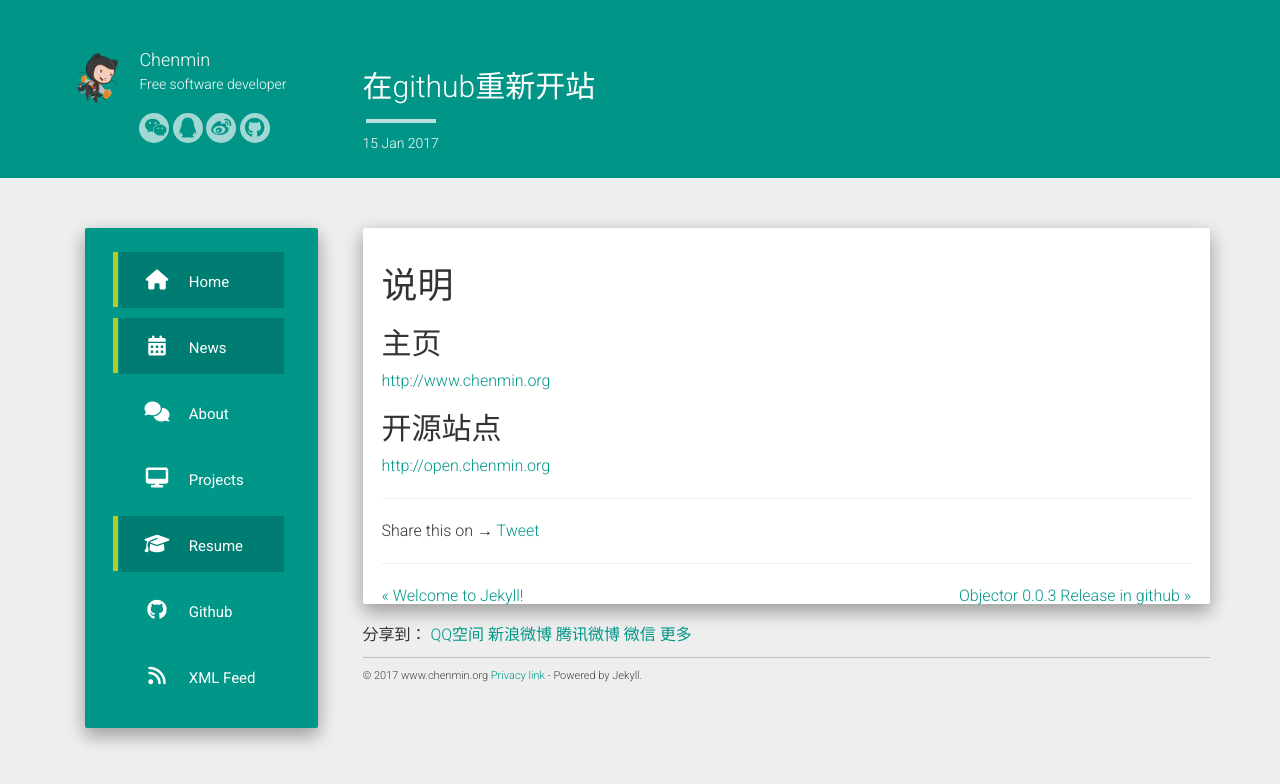
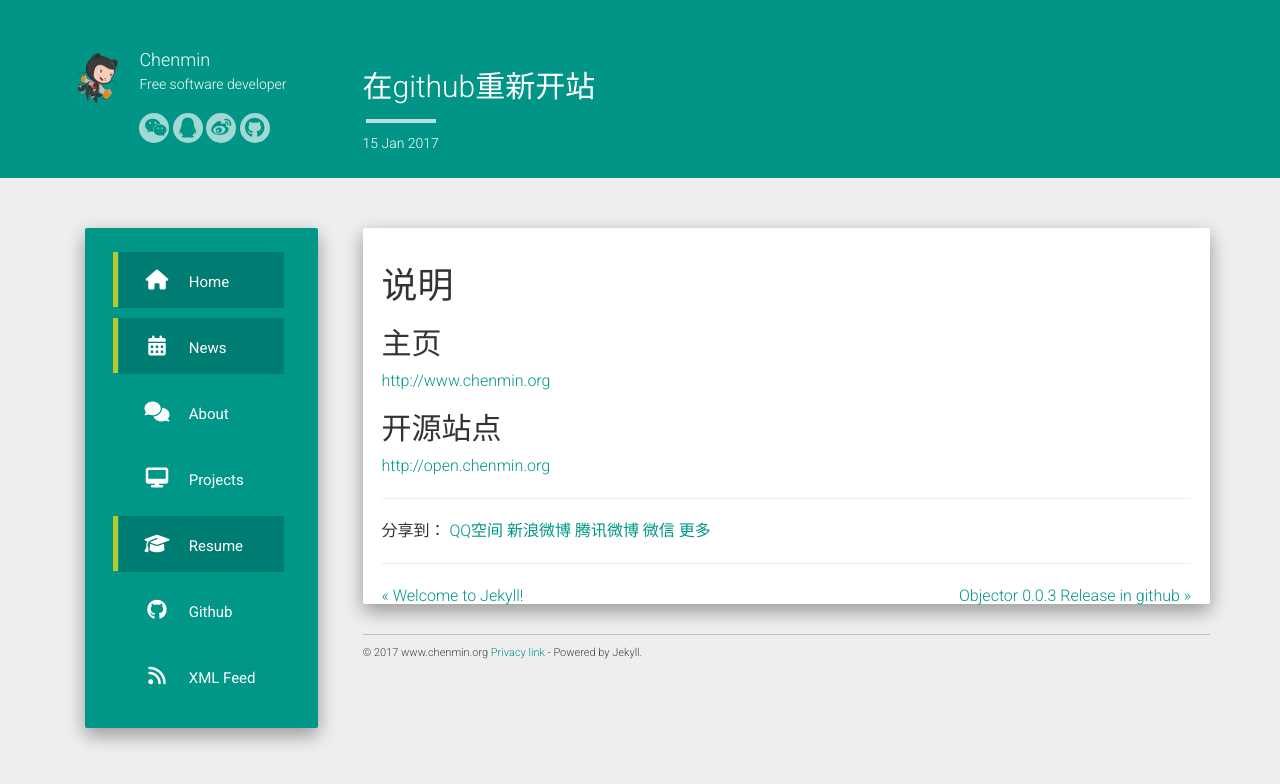
Before and after one commit to chenmins/chenmins.github.io, a Jekyll site: the page built from _posts/2017-01-15-web_reopen.md, in a window 1280 px wide. Shown: the top 784 px of the page. Built offline with Jekyll 4.4.1, drawn with Linux system fonts in a browser that asks for light colours; nearby versions of some CDN libraries; comment, search, counter and statistics services are not loaded.

Commit message:
删除 外国网站

```diff
--- a/_includes/main.html
+++ b/_includes/main.html
@@ -5,22 +5,6 @@
         </div>
         <div class="col-md-9 col-xs-12 full">
           {{ content }}
-
-         <!-- JiaThis Button BEGIN -->
-		<div class="jiathis_style">
-			<span class="jiathis_txt">分享到：</span>
-			<a class="jiathis_button_qzone">QQ空间</a>
-			<a class="jiathis_button_tsina">新浪微博</a>
-			<a class="jiathis_button_tqq">腾讯微博</a>
-			<a class="jiathis_button_weixin">微信</a>
-			<a href="http://www.jiathis.com/share?uid=2123923" class="jiathis jiathis_txt jiathis_separator jtico jtico_jiathis" target="_blank">更多</a>
-			<a class="jiathis_counter_style"></a>
-		</div>
-		<script type="text/javascript">
-		var jiathis_config = {data_track_clickback:'true'};
-		</script>
-		<script type="text/javascript" src="http://v3.jiathis.com/code/jia.js?uid=2123923" charset="utf-8"></script>
-		<!-- JiaThis Button END -->
 
           <div class="row">
             <div class="col-md-12 col-xs-12 footer">
--- a/_includes/share-page.html
+++ b/_includes/share-page.html
@@ -1,20 +1,15 @@
-<div class="share-page">
-    Share this on &rarr;
- <a href="https://twitter.com/share" class="twitter-share-button" data-via="{{ site.share.twitter_username }}">Tweet</a>
-<script>!function(d,s,id){var js,fjs=d.getElementsByTagName(s)[0],p=/^http:/.test(d.location)?'http':'https';if(!d.getElementById(id)){js=d.createElement(s);js.id=id;js.src=p+'://platform.twitter.com/widgets.js';fjs.parentNode.insertBefore(js,fjs);}}(document, 'script', 'twitter-wjs');</script>
-
-<!-- Google + -->
-<div class="g-plus" data-action="share" data-annotation="bubble"></div>
-<script src="https://apis.google.com/js/platform.js" async defer></script>
-
-<!-- Facebook -->
-<div class="fb-share-button" data-href="{{site.url}}{{page.url}}" data-layout="button_count" style="position: relative; top: -8px; left: 3px;"></div>
-</div>
-<div id="fb-root"></div>
-<script>(function(d, s, id) {
-  var js, fjs = d.getElementsByTagName(s)[0];
-  if (d.getElementById(id)) return;
-  js = d.createElement(s); js.id = id;
-  js.src = "//connect.facebook.net/en_US/sdk.js#xfbml=1&version=v2.6&appId={{ site.share.fb_appid }}";
-  fjs.parentNode.insertBefore(js, fjs);
-}(document, 'script', 'facebook-jssdk'));</script>
+         <!-- JiaThis Button BEGIN -->
+		<div class="jiathis_style">
+			<span class="jiathis_txt">分享到：</span>
+			<a class="jiathis_button_qzone">QQ空间</a>
+			<a class="jiathis_button_tsina">新浪微博</a>
+			<a class="jiathis_button_tqq">腾讯微博</a>
+			<a class="jiathis_button_weixin">微信</a>
+			<a href="http://www.jiathis.com/share?uid=2123923" class="jiathis jiathis_txt jiathis_separator jtico jtico_jiathis" target="_blank">更多</a>
+			<a class="jiathis_counter_style"></a>
+		</div>
+		<script type="text/javascript">
+		var jiathis_config = {data_track_clickback:'true'};
+		</script>
+		<script type="text/javascript" src="http://v3.jiathis.com/code/jia.js?uid=2123923" charset="utf-8"></script>
+		<!-- JiaThis Button END -->
--- a/_layouts/post.html
+++ b/_layouts/post.html
@@ -46,22 +46,5 @@
 </div>
 
 
-<div class="disqus-comments">
-    <div id="disqus_thread"></div>
-    <script type="text/javascript">
-        /* <![CDATA[ */
 
-        var disqus_shortname = "{{ site.disqus_shortname }}";
-        var disqus_identifier = "{{ site.url }}_{{ page.title }}";
-        var disqus_title = "{{ page.title }}";
-
-        /* * * DON'T EDIT BELOW THIS LINE * * */
-        (function() {
-            var dsq = document.createElement('script'); dsq.type = 'text/javascript'; dsq.async = true;
-            dsq.src = '//' + disqus_shortname + '.disqus.com/embed.js';
-            (document.getElementsByTagName('head')[0] || document.getElementsByTagName('body')[0]).appendChild(dsq);
-        })();
-    /* ]]> */
-    </script>
 </div>
-</div>
```
